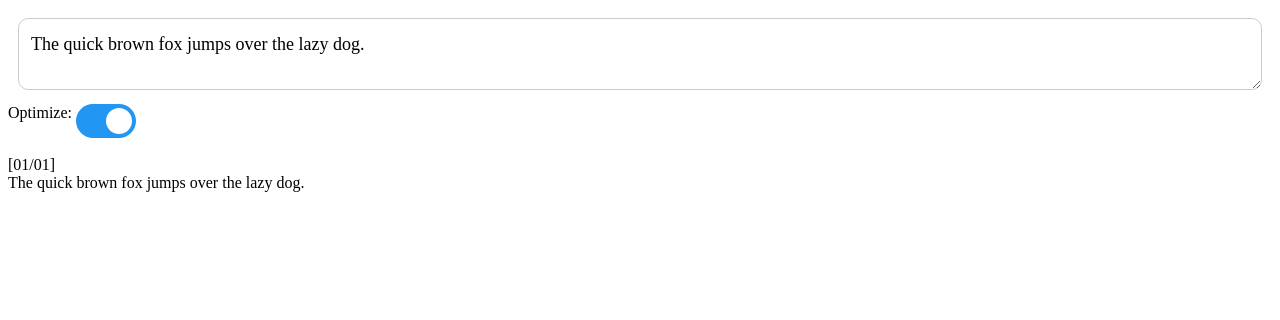
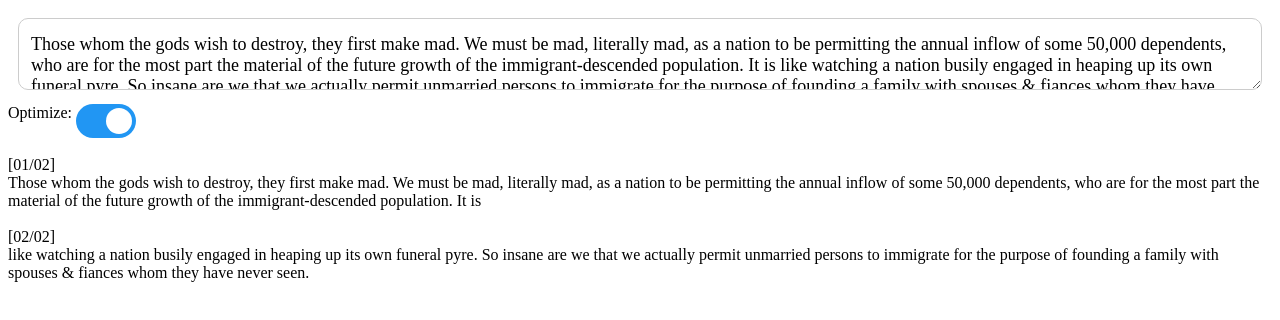
Before and after one commit to iohzrd/tweet-auto-threader, a plain HTML site: page index.html in a window 1280 px wide. Drawn offline with Linux system fonts and the light colour scheme.

Commit message:
change init text

```diff
--- a/index.html
+++ b/index.html
@@ -106,7 +106,7 @@
     textarea.addEventListener("input", renderTweets);
     textarea.addEventListener("propertychange", renderTweets); // for IE8
     textarea.setAttribute("style", "height:" + (textarea.scrollHeight) + "px;overflow-y:hidden;");
-    textarea.value = "The quick brown fox jumps over the lazy dog."
+    textarea.value = "Those whom the gods wish to destroy, they first make mad. We must be mad, literally mad, as a nation to be permitting the annual inflow of some 50,000 dependents, who are for the most part the material of the future growth of the immigrant-descended population. It is like watching a nation busily engaged in heaping up its own funeral pyre. So insane are we that we actually permit unmarried persons to immigrate for the purpose of founding a family with spouses & fiances whom they have never seen."
     renderTweets()
 </script>
 
```
